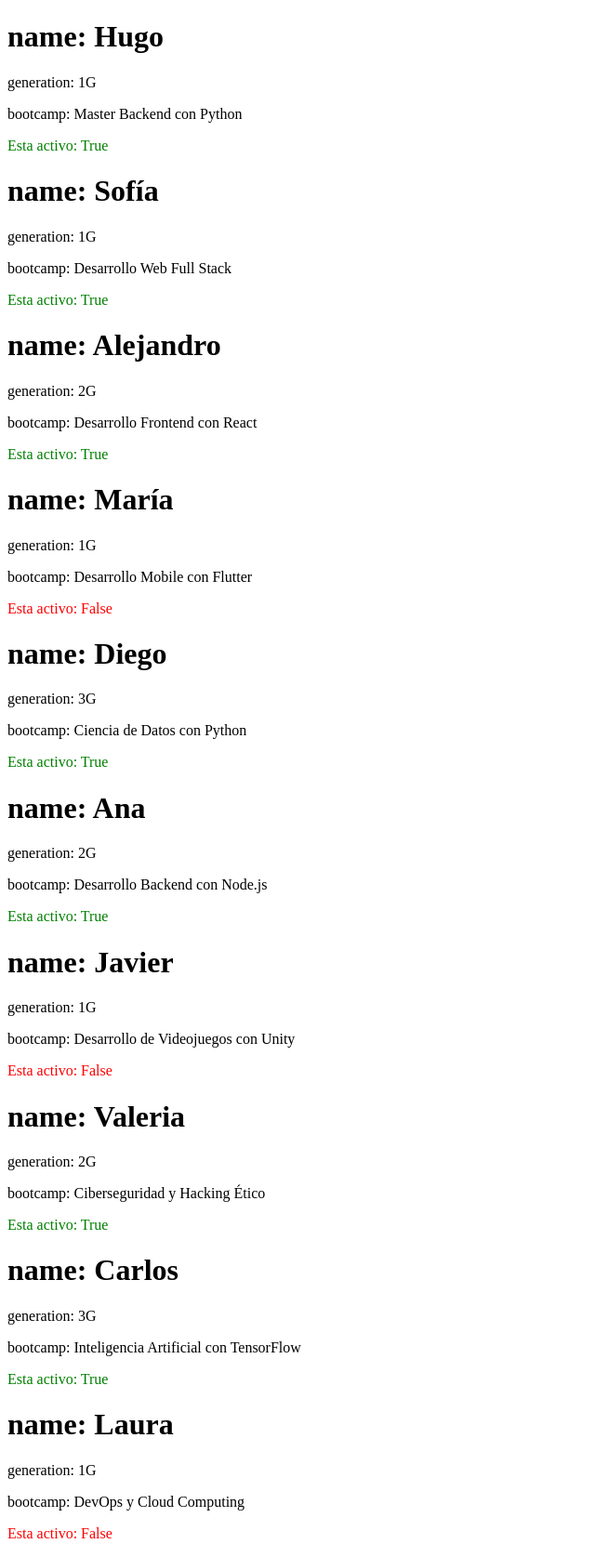
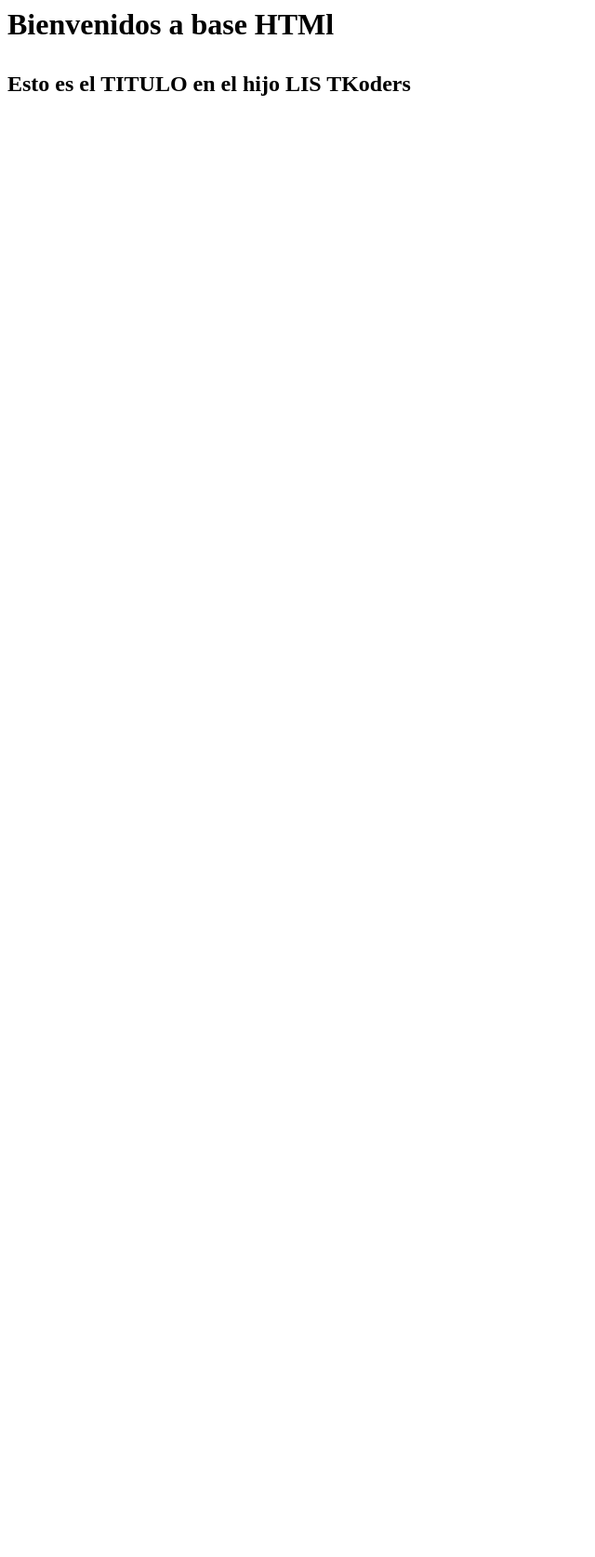
Before and after one commit to HugoLozanoSQ9/Django, a Django app: page /koders/ in a window 1280 px wide. Shown: the whole page at 93% size, without its empty margins (0-640 px from the left). After the commit the page ends 103 px from the top, so only its background shows below. Run offline with Django 5.2, Linux system fonts and the light colour scheme.

Commit message:
feat: was updated some files :D!

```diff
--- a/DjangoClase1/firstProyect/primerProyecto/bootcamp/views.py
+++ b/DjangoClase1/firstProyect/primerProyecto/bootcamp/views.py
@@ -45,7 +45,7 @@ def list_koders(req):
         ]
     }
 
-    template = loader.get_template('bootcamp/templates/list_koders.html')
+    template = loader.get_template('templates/list_koders.html')
 
 
     return HttpResponse(template.render(context,req))
--- a/DjangoClase1/firstProyect/primerProyecto/primerProyecto/settings.py
+++ b/DjangoClase1/firstProyect/primerProyecto/primerProyecto/settings.py
@@ -69,7 +69,6 @@ TEMPLATES = [
         },
     },
 ]
-print('Los templates se encuentran aqui',BASE_DIR)
 
 WSGI_APPLICATION = 'primerProyecto.wsgi.application'
 
--- /dev/null
+++ b/DjangoClase1/firstProyect/primerProyecto/templates/base.html
@@ -0,0 +1,17 @@
+<!-- Template Partent -->
+<div>
+
+    <h1>
+        <p>Bienvenidos a base HTMl</p>
+    </h1>
+
+    <!-- Bloque dinámico que los hijos pueden modificar -->
+    {% block title %}
+    <h2>
+        Esto es el título
+    </h2>
+    {% endblock title%}
+
+
+
+</div>
--- /dev/null
+++ b/DjangoClase1/firstProyect/primerProyecto/templates/list_koders.html
@@ -0,0 +1,6 @@
+{%extends "templates/base.html"%}
+
+
+{% block title%}
+<h2>Esto es el TITULO en el hijo LIS TKoders</h2>
+{%endblock title%}
--- a/DjangoClase1/firstProyect/primerProyecto/bootcamp/templates/list_koders.html
+++ b/DjangoClase1/firstProyect/primerProyecto/templates/list_koders2.html
@@ -1,3 +1,4 @@
+<!--  template hijo hereda de base.html -->
 <!DOCTYPE html>
 <html lang="en">
 
@@ -21,10 +22,10 @@
         <!-- Tag de if's -->
         {% if koder.is_active %}
 
-            <p style="color:green">Esta activo: {{koder.is_active}}</p>
+        <p style="color:green">Esta activo: {{koder.is_active}}</p>
 
         {% else %}
-            <p style="color:red">Esta activo: {{koder.is_active}}</p>
+        <p style="color:red">Esta activo: {{koder.is_active}}</p>
 
         {% endif %}
 
```
Also changed, not shown: DjangoClase1/firstProyect/primerProyecto/myApp/views.py (+10 -2 lines), DjangoClase1/firstProyect/primerProyecto/templates/base1.html (renamed from DjangoClase1/firstProyect/primerProyecto/myApp/templates/base.html).
